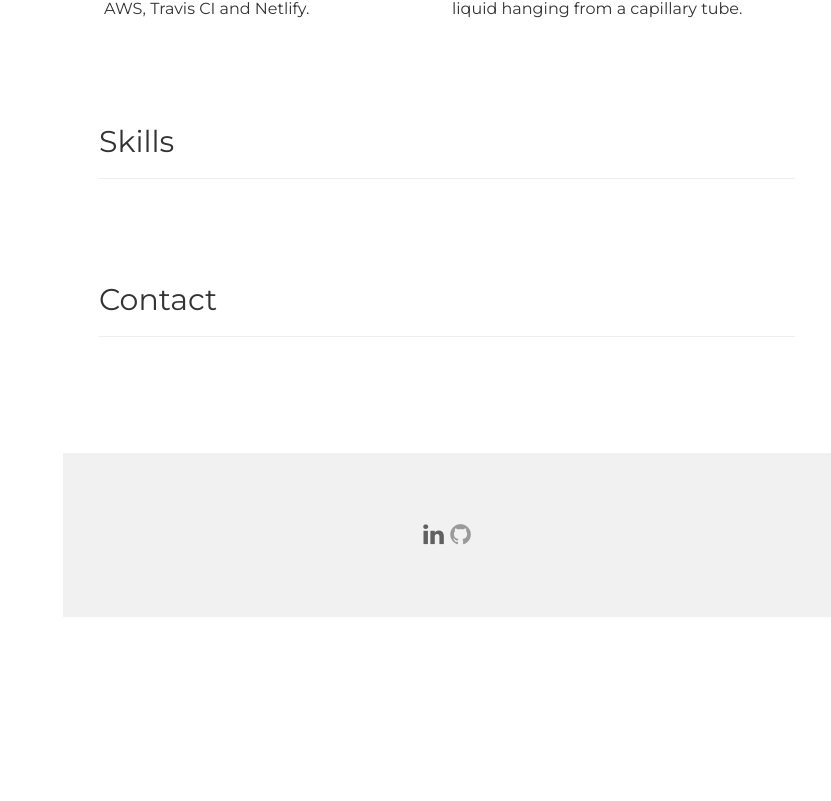
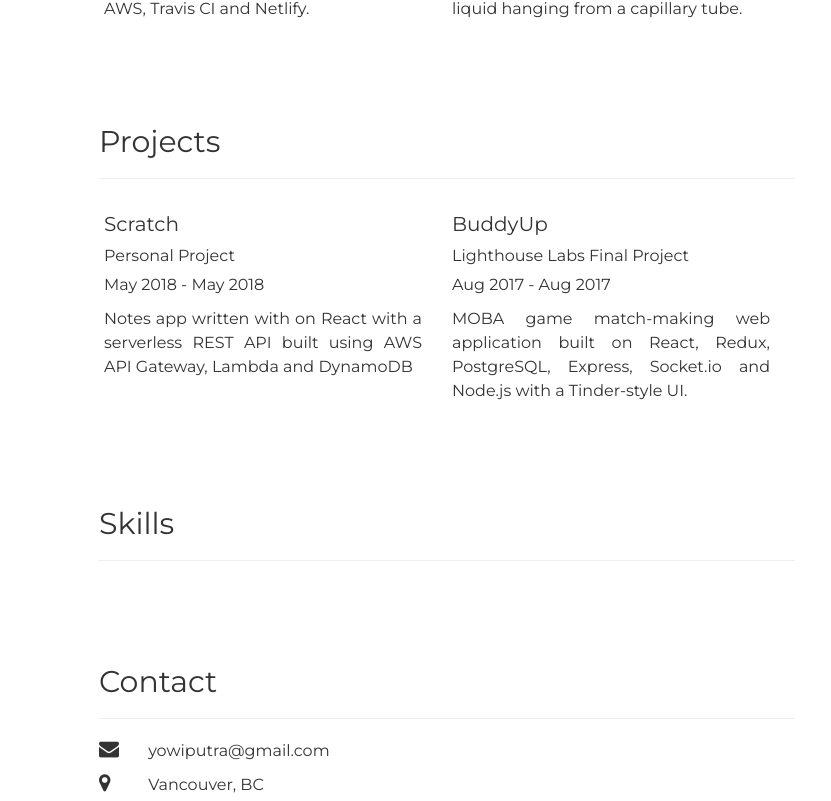
Before and after one commit to yowiputra/portfolio-site, a React app: page / in a window 1280 px wide. Shown: the part 1039-1840 px from the top of the page, without its empty margins (449-1280 px from the left). Before the commit the page ends 1656 px from the top, so only its background shows below. Built offline with nearby package versions, Linux system fonts and the light colour scheme.

Commit message:
add contacts

```diff
--- a/src/components/JobCard.scss
+++ b/src/components/JobCard.scss
@@ -1,5 +1,5 @@
 .job-card {
-  margin: 5px 15px 5px 0;
+  margin: 5px 20px 5px 0;
   padding: 5px;
   text-align: justify;
 
--- a/src/components/Menubar.js
+++ b/src/components/Menubar.js
@@ -24,6 +24,7 @@ class Menubar extends PureComponent {
             {this.createLinks('#home', 'Home')}
             {this.createLinks('#about', 'About')}
             {this.createLinks('#portfolio', 'Experience')}
+            {this.createLinks('#projects', 'Projects')}
             {this.createLinks('#skills', 'Skills')}
             {this.createLinks('#contact', 'Contact')}
           </div>
--- a/src/containers/Contact.js
+++ b/src/containers/Contact.js
@@ -7,6 +7,8 @@ class Contact extends PureComponent {
       <div id='contact'>
         <h2>Contact</h2>
         <hr />
+        <p><i class='fa fa-envelope icon'></i> yowiputra@gmail.com</p>
+        <p><i class='fa fa-map-marker icon'></i> Vancouver, BC</p>
       </div>
     )
   }
--- a/src/containers/Contact.scss
+++ b/src/containers/Contact.scss
@@ -1,3 +1,9 @@
 #contact {
   padding: 32px 0;
+
+  .icon {
+    display: inline-block;
+    font-size: 20px;
+    width: 45px;
+  }
 }
--- a/src/containers/MyPortfolio.scss
+++ b/src/containers/Experience.scss
@@ -1,6 +1,6 @@
 @import '../styles/include-media.scss';
 
-#portfolio {
+.experience {
   padding: 32px 0;
   overflow: auto;
 
--- a/src/containers/Home.js
+++ b/src/containers/Home.js
@@ -3,6 +3,7 @@ import MenuToggle from '../components/MenuToggle'
 import MenuBar from '../components/Menubar'
 import Header from './Header'
 import MyPortfolio from './MyPortfolio'
+import Projects from './Projects'
 import About from './About'
 import Skills from './Skills'
 import Contact from './Contact'
@@ -35,6 +36,7 @@ class Home extends Component {
           <Header />
           <About />
           <MyPortfolio />
+          <Projects />
           <Skills />
           <Contact />
           <Footer />
--- a/src/containers/MyPortfolio.js
+++ b/src/containers/MyPortfolio.js
@@ -1,11 +1,11 @@
 import React, { PureComponent } from 'react'
 import JobCard from '../components/JobCard'
-import './MyPortfolio.scss'
+import './Experience.scss'
 
 class MyPortfolio extends PureComponent {
   render(){
     return(
-      <div id='portfolio'>
+      <div id='portfolio' class='experience'>
         <h2>Experience</h2>
         <hr />
         <div class='column left'>
--- /dev/null
+++ b/src/containers/Projects.js
@@ -0,0 +1,28 @@
+import React, { PureComponent } from 'react'
+import JobCard from '../components/JobCard'
+import './Experience.scss'
+
+class Projects extends PureComponent {
+  render(){
+    return(
+      <div id='projects' class='experience'>
+        <h2>Projects</h2>
+        <hr />
+        <div class='column left'>
+          <JobCard title='Scratch'
+                  company='Personal Project'
+                  time='May 2018 - May 2018'
+                  text='Notes app written with on React with a serverless REST API built using AWS API Gateway, Lambda and DynamoDB'/>
+        </div>
+        <div class='column right'>
+          <JobCard title='BuddyUp'
+                  company='Lighthouse Labs Final Project'
+                  time='Aug 2017 - Aug 2017'
+                  text='MOBA game match-making web application built on React, Redux, PostgreSQL, Express, Socket.io and Node.js with a Tinder-style UI.'/>
+        </div>
+      </div>
+    )
+  }
+}
+
+export default Projects
```
